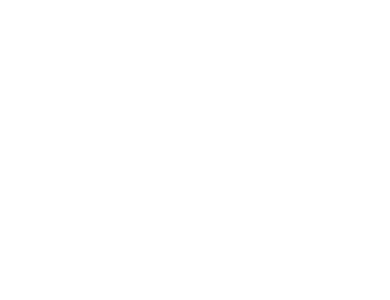
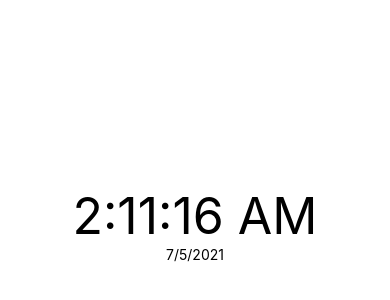
Before and after one commit to marvelopers/react-native-ts, a React Native app in the folder react_hook/: screen / in a window 390 px wide. Shown: the part 198-498 px from the top of the page. Built offline with nearby package versions, Linux system fonts and the light colour scheme.

Commit message:
현재 시각 출력

```diff
--- a/react_hook/App.tsx
+++ b/react_hook/App.tsx
@@ -2,9 +2,11 @@
 import { SafeAreaView, StyleSheet, Text } from 'react-native';
 
 const App = () => {
+  const time = new Date();
   return (
     <SafeAreaView style={styles.SafeAreaView}>
-      <Text style={styles.digitFont}></Text>
+      <Text style={[styles.digitFont, styles.time]}>{time.toLocaleTimeString()}</Text>
+      <Text style={styles.digitFont}>{time.toLocaleDateString()}</Text>
     </SafeAreaView>
   );
 };
```
